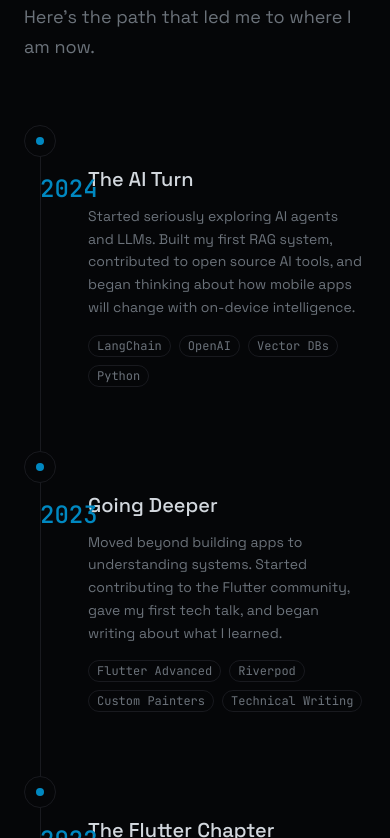
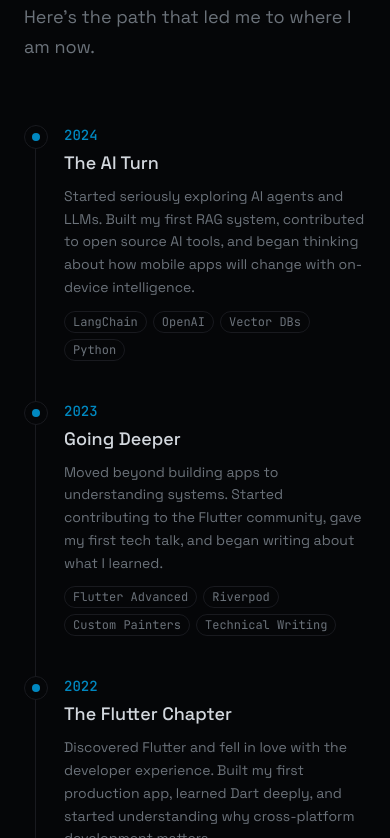
Before and after one commit to Olvine23/v0-developer-portfolio, a Next.js app: page / in a window 390 px wide. Shown: the part 6526-7364 px from the top of the page. Built offline with nearby package versions, Linux system fonts and the light colour scheme.

Commit message:
fix: align Evolution section on mobile\n\nSimplify mobile layout for timeline and year badge.

```diff
--- a/components/journal/evolution.tsx
+++ b/components/journal/evolution.tsx
@@ -49,40 +49,52 @@ export function Evolution() {
         Here&apos;s the path that led me to where I am now.
       </p>
 
-      {/* Timeline */}
+      {/* Timeline - Mobile: simple left-aligned, Desktop: centered alternating */}
       <div className="relative">
-        {/* Vertical line */}
-        <div className="absolute bottom-0 left-4 top-0 w-px bg-border md:left-1/2 md:-translate-x-px" />
+        {/* Vertical line - left on mobile, center on desktop */}
+        <div className="absolute bottom-0 left-[11px] top-0 w-px bg-border md:left-1/2 md:-translate-x-px" />
 
+        <div className="space-y-10 md:space-y-16">
           {milestones.map((milestone, index) => (
             <div
               key={index}
-            className={`relative mb-16 flex flex-col gap-8 last:mb-0 md:flex-row md:items-start ${
+              className={`relative md:flex md:items-start ${
                 index % 2 === 0 ? "md:flex-row-reverse" : ""
               }`}
             >
-            {/* Timeline dot */}
-            <div className="group/dot absolute left-4 top-0 z-10 flex h-8 w-8 -translate-x-1/2 cursor-pointer items-center justify-center rounded-full border border-border bg-background transition-all duration-300 hover:scale-125 hover:border-primary/50 md:left-1/2">
+              {/* Timeline dot - Mobile */}
+              <div className="absolute left-0 top-0 z-10 flex h-6 w-6 items-center justify-center rounded-full border border-border bg-background md:hidden">
+                <div className="h-2 w-2 rounded-full bg-primary" />
+              </div>
+
+              {/* Timeline dot - Desktop */}
+              <div className="group/dot absolute left-1/2 top-0 z-10 hidden h-8 w-8 -translate-x-1/2 cursor-pointer items-center justify-center rounded-full border border-border bg-background transition-all duration-300 hover:scale-125 hover:border-primary/50 md:flex">
                 <div className="h-2 w-2 rounded-full bg-primary transition-all duration-300 group-hover/dot:scale-150" />
               </div>
 
-            {/* Year badge - centered on desktop */}
-            <div className="absolute left-4 top-12 md:left-1/2 md:top-0 md:-translate-x-1/2 md:-translate-y-full md:pb-4">
+              {/* Year badge - Desktop only, above the dot */}
+              <div className="hidden md:absolute md:left-1/2 md:top-0 md:block md:-translate-x-1/2 md:-translate-y-full md:pb-4">
                 <span className="font-mono text-2xl font-medium text-primary">
                   {milestone.year}
                 </span>
               </div>
 
               {/* Content */}
-            <div className={`ml-16 flex-1 md:ml-0 ${
-              index % 2 === 0 ? "md:pr-24 md:text-right" : "md:pl-24"
+              <div className={`pl-10 md:flex-1 md:pl-0 ${
+                index % 2 === 0 ? "md:pr-20 md:text-right" : "md:pl-20"
               }`}>
-              <div className="mt-10 md:mt-0">
-                <h3 className="mb-3 text-xl font-medium transition-colors duration-300 hover:text-primary">{milestone.title}</h3>
-                <p className="mb-4 text-sm leading-relaxed text-muted-foreground">
+                {/* Year badge - Mobile only, inline */}
+                <span className="mb-1 block font-mono text-sm font-medium text-primary md:hidden">
+                  {milestone.year}
+                </span>
+
+                <h3 className="mb-2 text-lg font-medium transition-colors duration-300 hover:text-primary md:text-xl">
+                  {milestone.title}
+                </h3>
+                <p className="mb-3 text-sm leading-relaxed text-muted-foreground">
                   {milestone.description}
                 </p>
-                <div className={`flex flex-wrap gap-2 ${
+                <div className={`flex flex-wrap gap-1.5 md:gap-2 ${
                   index % 2 === 0 ? "md:justify-end" : ""
                 }`}>
                   {milestone.technologies.map((tech, i) => (
@@ -95,13 +107,13 @@ export function Evolution() {
                   ))}
                 </div>
               </div>
-            </div>
 
-            {/* Spacer for alternating layout */}
+              {/* Spacer for alternating layout - Desktop only */}
               <div className="hidden flex-1 md:block" />
             </div>
           ))}
         </div>
+      </div>
     </section>
   )
 }
```
Lines whose indentation alone changed are shown as unchanged.
